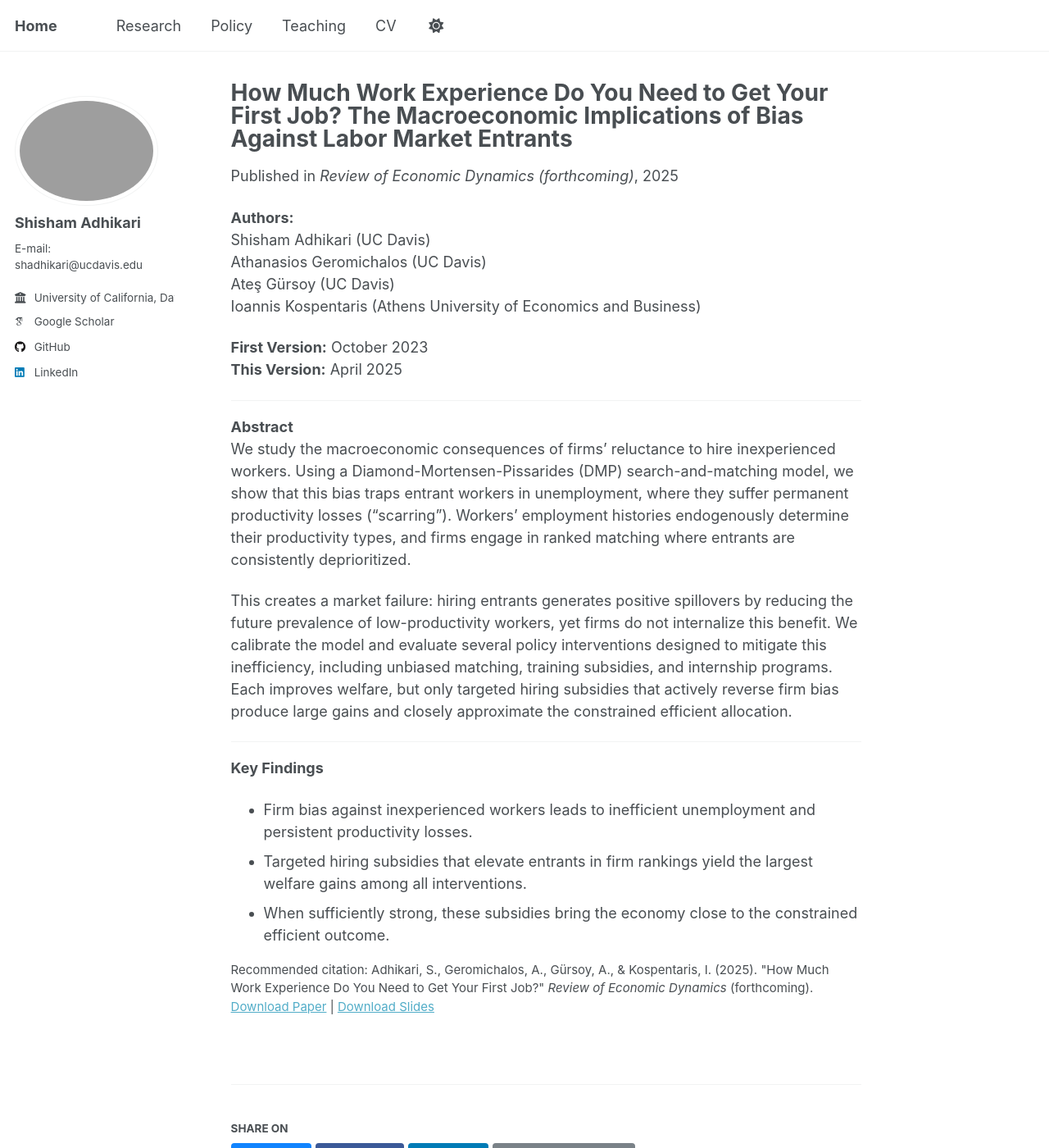
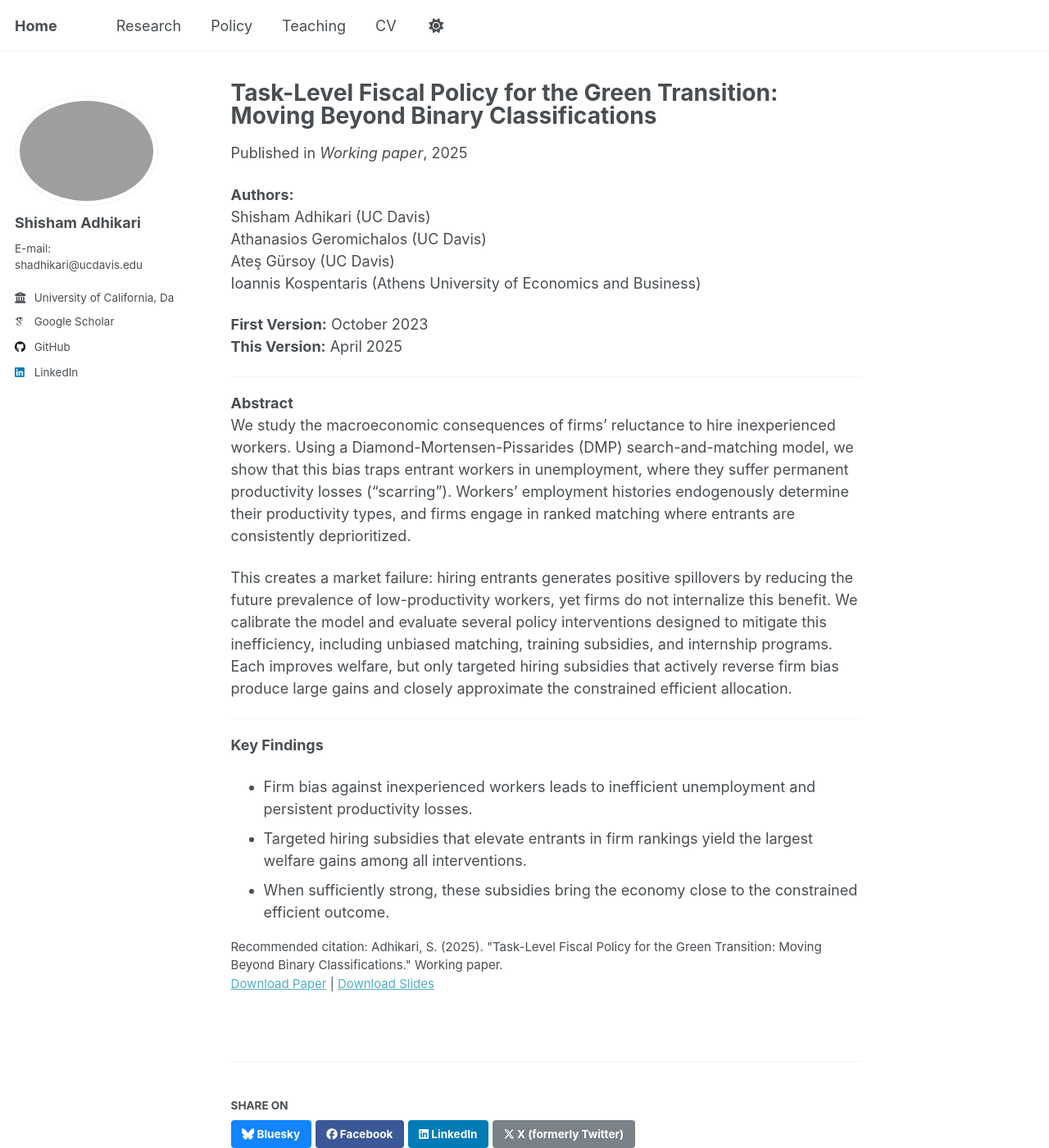
Before and after one commit to adhikars11/shadhikari, a Jekyll site: the page built from _publications/task-green-transition.md, in a window 1280 px wide and 1400 px high. Shown: the whole window at 82% size. Built offline with Jekyll 4.4.1, drawn with Linux system fonts in a browser that asks for light colours; some web fonts are replaced.

Commit message:
Update task-green-transition.md

```diff
--- a/_publications/task-green-transition.md
+++ b/_publications/task-green-transition.md
@@ -1,14 +1,14 @@
 ---
-title: "How Much Work Experience Do You Need to Get Your First Job? The Macroeconomic Implications of Bias Against Labor Market Entrants"
+title: "Task-Level Fiscal Policy for the Green Transition: Moving Beyond Binary Classifications"
 collection: publications
 category: manuscripts
-permalink: /publication/entrant-bias
-excerpt: 'This paper develops a search-theoretic model to quantify the macroeconomic costs of firm bias against inexperienced workers and evaluates targeted hiring policies to address it.'
-date: 2025-04-01
-venue: 'Review of Economic Dynamics (forthcoming)'
-paperurl: '{{ site.baseurl }}/files/entrant_bias_paper.pdf'
-slidesurl: '{{ site.baseurl }}/files/entrant_bias_slides.pdf'
-citation: 'Adhikari, S., Geromichalos, A., Gürsoy, A., & Kospentaris, I. (2025). "How Much Work Experience Do You Need to Get Your First Job?" <i>Review of Economic Dynamics</i> (forthcoming).'
+permalink: /publication/task-green-transition
+excerpt: 'This paper develops a task-based macroeconomic model to evaluate targeted green-input subsidies, offering new insights into fiscal design for the green transition.'
+date: 2025-06-01
+venue: 'Working paper'
+paperurl: '{{ site.baseurl }}/files/task_green_transition_paper.pdf'
+slidesurl: '{{ site.baseurl }}/files/task_green_transition_slides.pdf'
+citation: 'Adhikari, S. (2025). "Task-Level Fiscal Policy for the Green Transition: Moving Beyond Binary Classifications." Working paper.'
 ---
 
 **Authors:**
```
